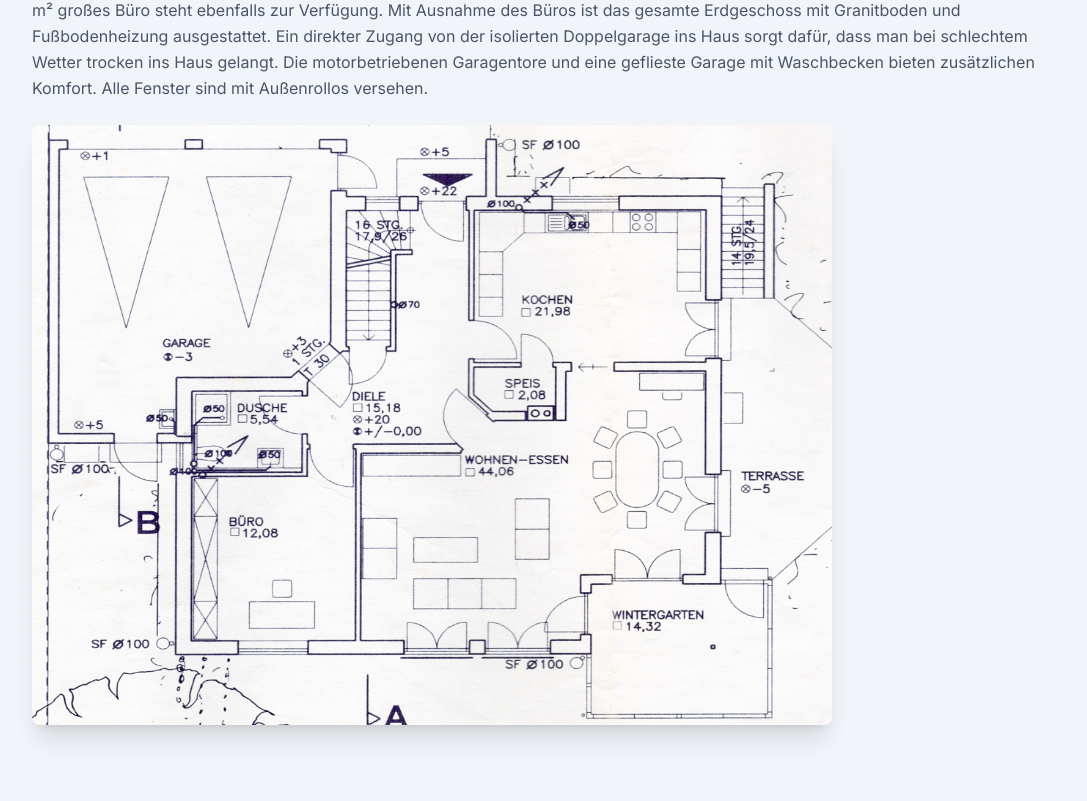
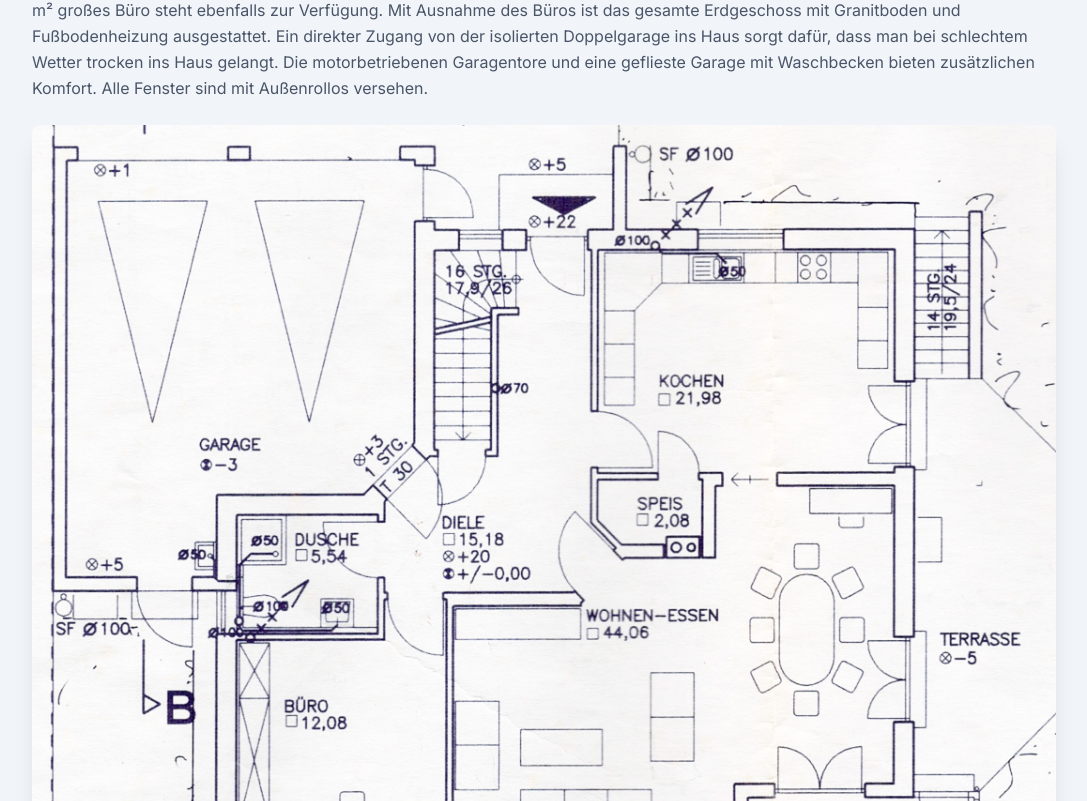
Before and after one commit to sidyes/grettstadt, a Next.js app: page / in a window 1280 px wide. Shown: the part 2099-2900 px from the top of the page, without its empty margins (96-1183 px from the left). Built offline with nearby package versions, Linux system fonts and the light colour scheme.

Commit message:
improve mobile view

```diff
--- a/app/components/floor-plan/floor-plan.tsx
+++ b/app/components/floor-plan/floor-plan.tsx
@@ -7,12 +7,13 @@ interface FloorPlanProps {
 
 export default function FloorPlan({ src, alt }: FloorPlanProps) {
   return (
-    <div className="floor-plan-container my-4">
+    <div className="my-4">
       <Image
         src={src}
         alt={alt}
-        width={800}
-        height={600}
+        layout="responsive"
+        height={100}
+        width={100}
         className="rounded-lg shadow-xl"
       />
     </div>
--- a/app/globals.css
+++ b/app/globals.css
@@ -43,7 +43,7 @@ section {
 }
 
 .container {
-  @apply max-w-5xl mx-auto px-4;
+  @apply lg:max-w-5xl mx-auto px-4;
 }
 
 .border-box {
--- a/app/page.tsx
+++ b/app/page.tsx
@@ -123,7 +123,7 @@ export default function Home() {
           <Image
             src={sampleImage}
             alt="Außenbereich Bild"
-            className="rounded-lg shadow-md"
+            className="rounded-lg shadow-md w-full"
           />
           <VideoPlayer
             src="/videos/aussenbereich.mp4"
```
